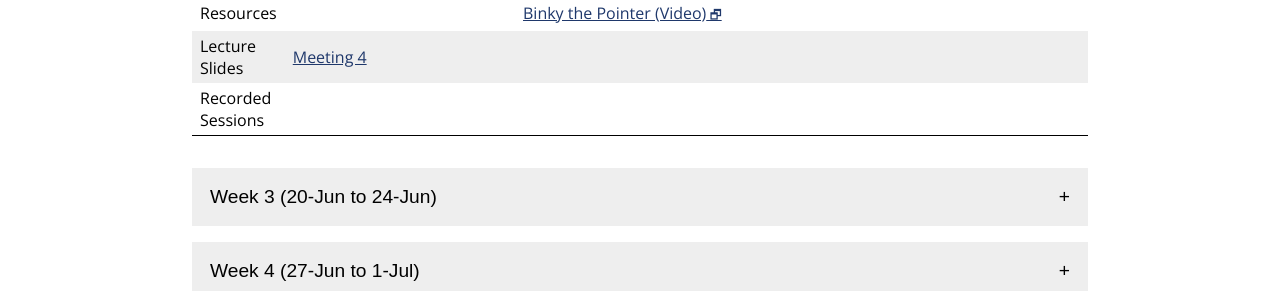
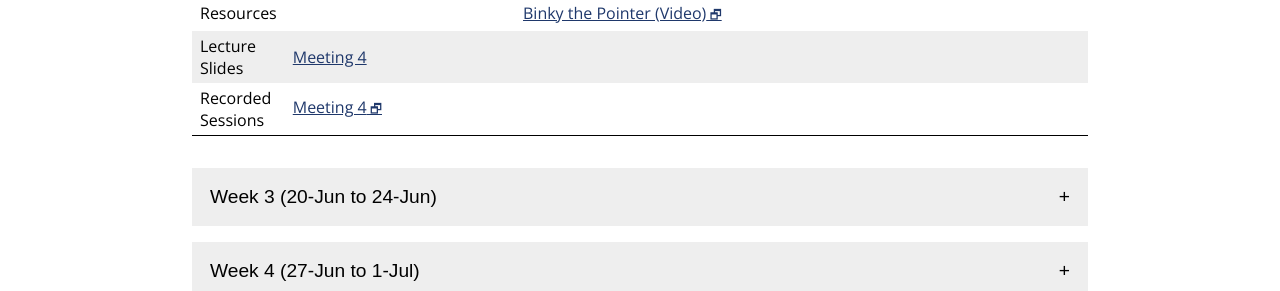
Before and after one commit to jhu-ip/cs220-summer22, a Jekyll site: the page built from material.md, in a window 1280 px wide. Shown: the part 918-1209 px from the top of the page. Built offline with Jekyll 4.4.1, drawn with Linux system fonts in a browser that asks for light colours; some web fonts are replaced.

Commit message:
link to meeting 4 lecture recording

```diff
--- a/material.csv
+++ b/material.csv
@@ -66,6 +66,7 @@
 2,1,13-Jun,Recap,Day 8,questions/day08.html
 2,1,13-Jun,Exercise,Exercise 8,exercise/ex08.html
 2,1,13-Jun,LectureSlides,Meeting 4,slides/class04.pdf
+2,1,13-Jun,Recording,Meeting 4,https://jh.hosted.panopto.com/Panopto/Pages/Viewer.aspx?id=680b8e4b-b9cb-4d2f-b34f-aeb3010d51fa
 2,2,15-Jun,Slides,"Multidimensional arrays, gdb",slides/day09_multidimensional_arrays_gdb.pdf
 2,2,15-Jun,Video,"Multidimensional arrays, gdb",https://jh.hosted.panopto.com/Panopto/Pages/Viewer.aspx?id=67aec427-5035-40bb-a34f-ae230027a824
 2,2,15-Jun,Recap,Day 9,questions/day09.html
--- a/material.md
+++ b/material.md
@@ -125,7 +125,7 @@
     </tr>
     <tr>
       <td>Recorded<br>Sessions</td>
-      <td></td>
+      <td><a class='external' target='_blank' href='https://jh.hosted.panopto.com/Panopto/Pages/Viewer.aspx?id=680b8e4b-b9cb-4d2f-b34f-aeb3010d51fa'>Meeting 4</a></td>
       <td></td>
       <td></td>
     </tr>
```
